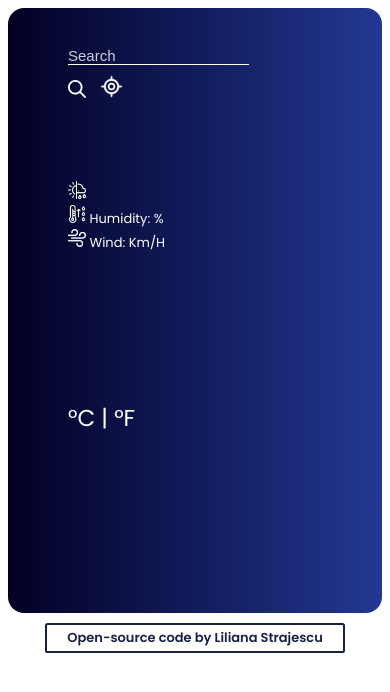
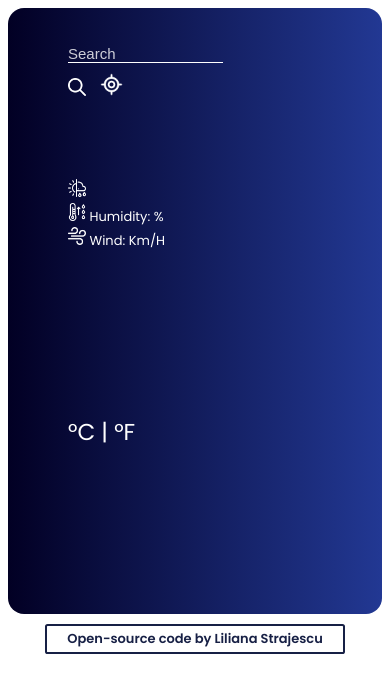
Before and after one commit to lilianastrajescu/weather-app, a plain HTML site: page index.html in a window 390 px wide. Drawn offline with nearby package versions, Linux system fonts and the light colour scheme; no server answers.

Commit message:
Removed centered items

```diff
--- a/src/style.css
+++ b/src/style.css
@@ -222,12 +222,6 @@ ul {
   #main-container{
     margin: 0 auto;
     width: 100%;
-    display: flex;
-    flex-direction: column;
-    align-content: flex-start;
-    align-items: center;
-
-
   }
   .section-right button {
     width: auto;
@@ -242,13 +236,10 @@ ul {
     display: inline-grid;
   }
   #search{
-    font-size: 14px;
+    font-size: 12px;
   }
 .degrees-buttons{
   display: inline-block;
-}
-#specific-degree{
-  font-size: 55px;
 }
 .forecast{
   margin-top: 0;
```
